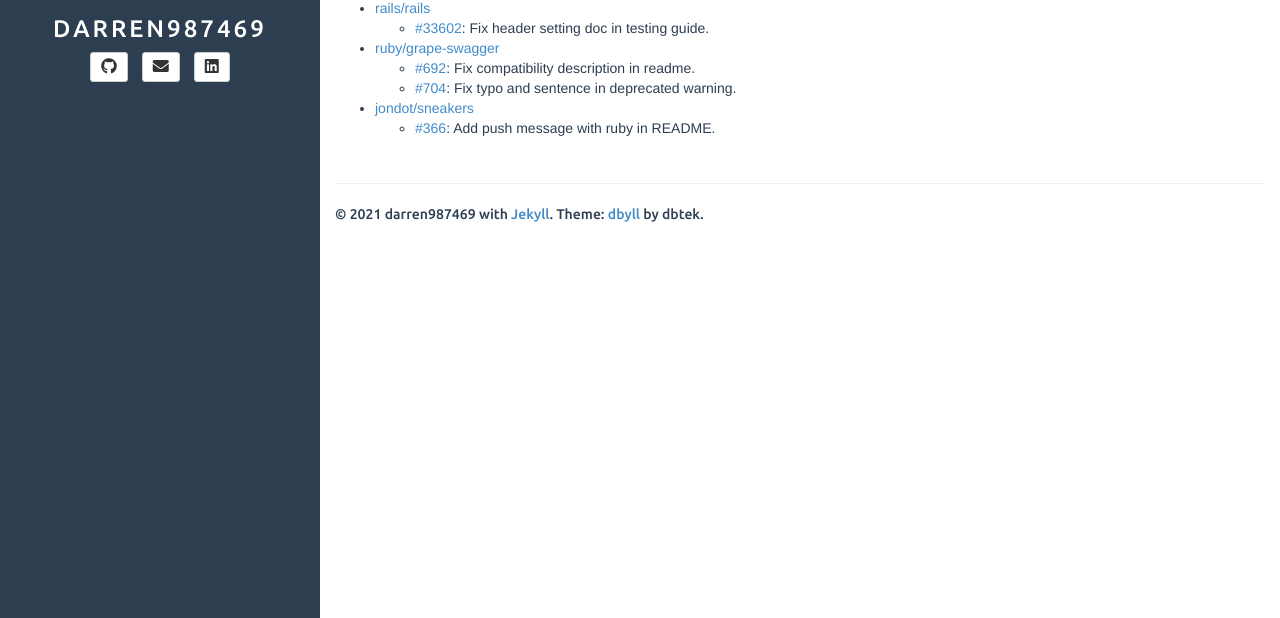
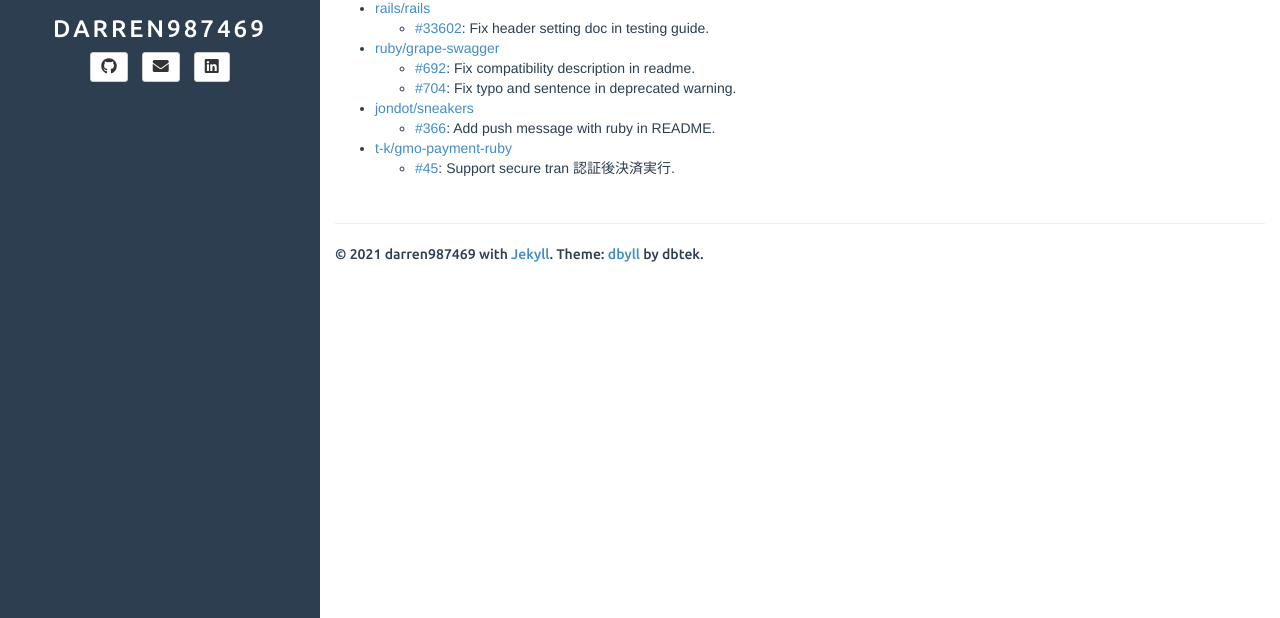
Before and after one commit to darren987469/darren987469.github.io, a Jekyll site: the page built from contributions.md, in a window 1280 px wide, cut to the strip 282-900 px from the top of the page. Built offline with Jekyll 4.4.1, drawn with Linux system fonts in a browser that asks for light colours; nearby versions of some CDN libraries.

Commit message:
Add gmo contribution

```diff
--- a/contributions.md
+++ b/contributions.md
@@ -18,3 +18,5 @@ title: Contributions in Open Source Projects
   * [#704](https://github.com/ruby-grape/grape-swagger/pull/704): Fix typo and sentence in deprecated warning.
 * [jondot/sneakers](https://github.com/jondot/sneakers)
   * [#366](https://github.com/jondot/sneakers/pull/366): Add push message with ruby in README.
+* [t-k/gmo-payment-ruby](https://github.com/t-k/gmo-payment-ruby)
+  * [#45](https://github.com/t-k/gmo-payment-ruby/pull/45): Support secure tran 認証後決済実行.
```
